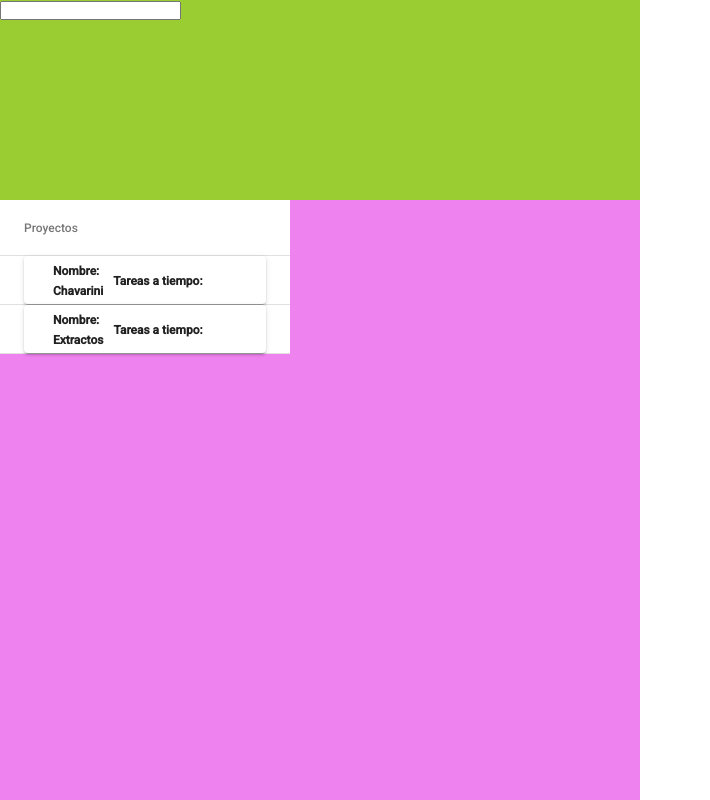
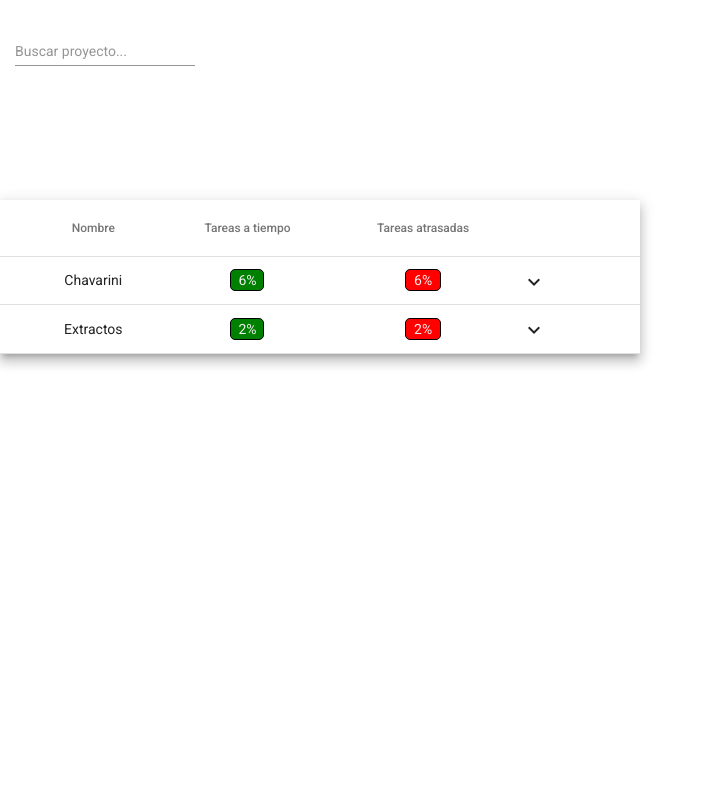
Before and after one commit to KerpsMaximiliano/visor, an Angular app in the folder Visor/: page /inicio in a window 1280 px wide. Shown: the whole page, without its empty margins (0-710 px from the left). Built offline with nearby package versions, Linux system fonts and the light colour scheme.

Commit message:
Agregado de tabla y barras de progreso

```diff
--- a/Visor/package.json
+++ b/Visor/package.json
@@ -20,6 +20,7 @@
     "@angular/platform-browser": "~13.1.0",
     "@angular/platform-browser-dynamic": "~13.1.0",
     "@angular/router": "~13.1.0",
+    "bootstrap": "^5.2.1",
     "rxjs": "~7.4.0",
     "tslib": "^2.3.0",
     "zone.js": "~0.11.4"
--- a/Visor/src/app/componentes/inicio-estado-proyecto/inicio-estado-proyecto.component.css
+++ b/Visor/src/app/componentes/inicio-estado-proyecto/inicio-estado-proyecto.component.css
@@ -12,17 +12,17 @@
 #container-all{
     height: 100%;
     width: 50%;
-    background-color: aqua;
+
 }
 
 #container-cabecera{
-    background-color: yellowgreen;
+
     height: 25%;
     text-align: left;
 }
 
 #container-body{
-    background-color: violet;
+
     height: 75%;
 }
 
@@ -45,3 +45,117 @@
 .datos{
     font-size: 10px;
 }
+
+/*
+    Tabla
+*/
+
+table {
+    width: 100%;
+  }
+
+tr.example-detail-row {
+    height: 0;
+  }
+
+tr.example-element-row:not(.example-expanded-row):hover {
+    background: whitesmoke;
+  }
+
+tr.example-element-row:not(.example-expanded-row):active {
+    background: #efefef;
+  }
+
+.example-element-row td {
+    border-bottom-width: 0;
+  }
+
+.example-element-detail {
+    overflow: hidden;
+    display: flex;
+  }
+
+.example-element-diagram {
+    min-width: 80px;
+    border: 2px solid black;
+    padding: 8px;
+    font-weight: lighter;
+    margin: 8px 0;
+    height: 104px;
+  }
+
+.example-element-symbol {
+    font-weight: bold;
+    font-size: 40px;
+    line-height: normal;
+  }
+
+.example-element-description {
+    padding: 16px;
+  }
+
+.example-element-description-attribution {
+    opacity: 0.5;
+  }
+
+#filtro{
+    margin: 15px;
+  }
+
+#tareasATiempo{
+    background-color: green;
+    text-align: center;
+    margin-right: 40%;
+    margin-left: 40%;
+    border-radius: 5px;
+    border: solid 1.50px black;
+    color: #efefef;
+  }
+
+#tareasAtrasadas{
+  background-color: red;
+  text-align: center;
+  margin-right: 40%;
+  margin-left: 40%;
+  border-radius: 5px;
+  border: solid 1.50px black;
+  color: #efefef;
+}
+
+#nombre{
+  text-align: center;
+}
+
+.columna{
+    padding: 10px;
+  }
+
+.tituloColumna{
+  text-align: center;
+}
+
+.contenido{
+  width: 100%;
+}
+
+.subtitulo{
+  text-align: center;
+  font-size: 12px;
+  font-style: italic;
+}
+
+#seccionAvance{
+  display: flexbox;
+  width: 100%;
+  background: gray;
+  border-radius: 5px;
+  border: solid 1px black;
+  height: 38%;
+}
+
+/*
+  Barra del avance del proyecto
+*/
+#progress{
+  max-width: 100%;
+}
--- a/Visor/src/app/componentes/inicio-estado-proyecto/inicio-estado-proyecto.component.html
+++ b/Visor/src/app/componentes/inicio-estado-proyecto/inicio-estado-proyecto.component.html
@@ -1,37 +1,72 @@
 <div id="container-all">
     <div id="container-cabecera">
-        <input id="filtro">
+      <mat-form-field appearance="standard" id="filtro">
+        <input matInput (keyup)="applyFilter($event)" placeholder="Buscar proyecto..." #input autocomplete="off">
+      </mat-form-field>
     </div>
+
     <div id="container-body">
-        <table mat-table [dataSource]="data">
-            <!-- Proyecto Column -->
-            <ng-container matColumnDef="proyectos">
-              <th mat-header-cell *matHeaderCellDef> Proyectos </th>
-              <td mat-cell *matCellDef="let proyecto">
-                <mat-accordion>
-                    <mat-expansion-panel hideToggle>
-                      <mat-expansion-panel-header>
-                        <mat-panel-title>
-                            <div class="container-datos">
-                                <b class="titulos">Nombre: <div id="datoNombre">{{proyecto.nombre}}</div></b>
-                            </div>
-                            <div class="container-datos">
-                                <b class="titulos">Tareas a tiempo: <div id="datoTareasATiempo"></div></b>
-                            </div>
-                            <div class="container-datos">
+      <table mat-table [dataSource]="data" multiTemplateDataRows class="mat-elevation-z8">
 
-                            </div>
-                        </mat-panel-title>
-                      </mat-expansion-panel-header>
-                        <p>Barras</p>
-                    </mat-expansion-panel>
-                  </mat-accordion>
-              </td>
-            </ng-container>
+      <!-- Nombre Column -->
+      <ng-container matColumnDef="nombre" class="columna">
+        <th mat-header-cell *matHeaderCellDef class="tituloColumna"> Nombre </th>
+        <td mat-cell *matCellDef="let element"><div id="nombre">{{element.nombre}}</div></td>
+      </ng-container>
 
-            <tr mat-header-row *matHeaderRowDef="displayedColumns"></tr>
-            <tr mat-row *matRowDef="let row; columns: displayedColumns;"></tr>
+      <!-- Tareas a tiempo Column -->
+        <ng-container matColumnDef="tareasATiempo">
+          <th mat-header-cell *matHeaderCellDef class="tituloColumna"> Tareas a tiempo </th>
+          <td mat-cell *matCellDef="let element"> <div id="tareasATiempo">{{element.tareasATiempo}}%</div></td>
+        </ng-container>
 
-          </table>
+      <!-- Tareas atrasadas Column -->
+        <ng-container matColumnDef="tareasAtrasadas" class="columna">
+          <th mat-header-cell *matHeaderCellDef class="tituloColumna"> Tareas atrasadas </th>
+          <td mat-cell *matCellDef="let element"><div id="tareasAtrasadas">{{element.tareasATiempo}}%</div></td>
+        </ng-container>
+
+      <ng-container matColumnDef="expand">
+        <th mat-header-cell *matHeaderCellDef aria-label="row actions">&nbsp;</th>
+        <td mat-cell *matCellDef="let element">
+        <button mat-icon-button aria-label="expand row" (click)="(expandedElement = expandedElement === element ? null : element); $event.stopPropagation()">
+          <mat-icon *ngIf="expandedElement !== element">keyboard_arrow_down</mat-icon>
+          <mat-icon *ngIf="expandedElement === element">keyboard_arrow_up</mat-icon>
+        </button>
+      </td>
+    </ng-container>
+    <!-- Expanded Content Column - The detail row is made up of this one column that spans across all columns -->
+    <ng-container matColumnDef="expandedDetail">
+      <td mat-cell *matCellDef="let proyecto" [attr.colspan]="columnsToDisplayWithExpand.length">
+      <div class="example-element-detail" [@detailExpand]="proyecto == expandedElement ? 'expanded' : 'collapsed'">
+            <div class="contenido">
+              <div id="seccionAvance">
+                <p class="subtitulo">Avance del proyecto</p>
+              </div>
+              <!--<div id="barra" class="progress container-barra">
+                <div id="seccionBarraRoja" class="progress-bar bg-danger" role="progressbar" aria-label="Segment one" aria-valuenow="30" aria-valuemin="0" aria-valuemax="100"></div>
+                <div id="seccionBarraAmarilla" class="progress-bar bg-warning" role="progressbar" aria-label="Segment two" aria-valuenow="70" aria-valuemin="0" aria-valuemax="100"></div>
+                <div id="seccionBarraVerde" class="progress-bar bg-success" role="progressbar" aria-label="Segment one" aria-valuenow="40" aria-valuemin="0" aria-valuemax="100"></div>
+              </div>-->
+                <div class="progress">
+                  <div class="progress-bar progress-bar bg-danger" role="progressbar" style="width:60%">
+                    60%
+                  </div>
+                  <div class="progress-bar progress-bar bg-warning" role="progressbar" style="width:10%">
+                    10%
+                  </div>
+                  <div class="progress-bar progress-bar bg-success" role="progressbar" style="width:30%">
+                    30%
+                  </div>
+                </div>
+            </div>
+          </div>
+        </td>
+      </ng-container>
+
+      <tr mat-header-row *matHeaderRowDef="columnsToDisplayWithExpand"></tr>
+      <tr mat-row *matRowDef="let element; columns: columnsToDisplayWithExpand;" class="example-element-row" [class.example-expanded-row]="expandedElement === element" (click)="expandedElement = expandedElement === element ? null : element"></tr>
+      <tr mat-row *matRowDef="let row; columns: ['expandedDetail']" class="example-detail-row"></tr>
+      </table>
     </div>
 </div>
--- a/Visor/src/app/componentes/inicio-estado-proyecto/inicio-estado-proyecto.component.ts
+++ b/Visor/src/app/componentes/inicio-estado-proyecto/inicio-estado-proyecto.component.ts
@@ -1,20 +1,37 @@
 import { Component, OnInit } from '@angular/core';
 import { MatTableDataSource } from '@angular/material/table';
 import { ProyectoDataService } from '../../services/i2t/proyecto-data.service';
+import {animate, state, style, transition, trigger} from '@angular/animations';
+import { Proyecto } from '../../interfaces/proyecto';
 
 @Component({
   selector: 'app-inicio-estado-proyecto',
   templateUrl: './inicio-estado-proyecto.component.html',
-  styleUrls: ['./inicio-estado-proyecto.component.css']
+  styleUrls: ['./inicio-estado-proyecto.component.css'],
+  animations: [
+    trigger('detailExpand', [
+      state('collapsed', style({height: '0px', minHeight: '0'})),
+      state('expanded', style({height: '*'})),
+      transition('expanded <=> collapsed', animate('225ms cubic-bezier(0.4, 0.0, 0.2, 1)')),
+    ]),
+  ],
 })
 export class InicioEstadoProyectoComponent implements OnInit {
 
   data = new MatTableDataSource(this.dataProyecto.proyectos);
-  displayedColumns: string[] = ['proyectos'];
+  displayedColumns: string[] = ['nombre','tareasATiempo','tareasAtrasadas'];
+  columnsToDisplayWithExpand = [...this.displayedColumns, 'expand'];
+  expandedElement!: Proyecto | null;
 
-  constructor(private dataProyecto: ProyectoDataService) {}
+  constructor(private dataProyecto: ProyectoDataService) {
+  }
 
   ngOnInit(): void {
   }
 
+  applyFilter(event: Event) {
+    const filterValue = (event.target as HTMLInputElement).value;
+    this.data.filter = filterValue.trim().toLowerCase();
+  }
+
 }
--- a/Visor/src/app/material.ts
+++ b/Visor/src/app/material.ts
@@ -6,6 +6,7 @@ import { MatCardModule } from '@angular/material/card';
 import { MatExpansionModule } from '@angular/material/expansion';
 import {MatTableModule} from '@angular/material/table';
 import {MatDividerModule} from '@angular/material/divider';
+import {MatIconModule} from '@angular/material/icon';
 
 const MATERIALES = [
     MatButtonModule,
@@ -15,7 +16,9 @@ const MATERIALES = [
     MatCardModule,
     MatExpansionModule,
     MatTableModule,
-    MatDividerModule
+    MatDividerModule,
+    MatIconModule
+
 ]
 
 
--- a/Visor/src/styles.css
+++ b/Visor/src/styles.css
@@ -1,4 +1,4 @@
 /* You can add global styles to this file, and also import other style files */
-
+@import '~bootstrap/dist/css/bootstrap.min.css';
 html, body { height: 100%; }
 body { margin: 0; font-family: Roboto, "Helvetica Neue", sans-serif; }
```
Also changed, not shown: 1 other file (tests, documents, lock files or other folders).
